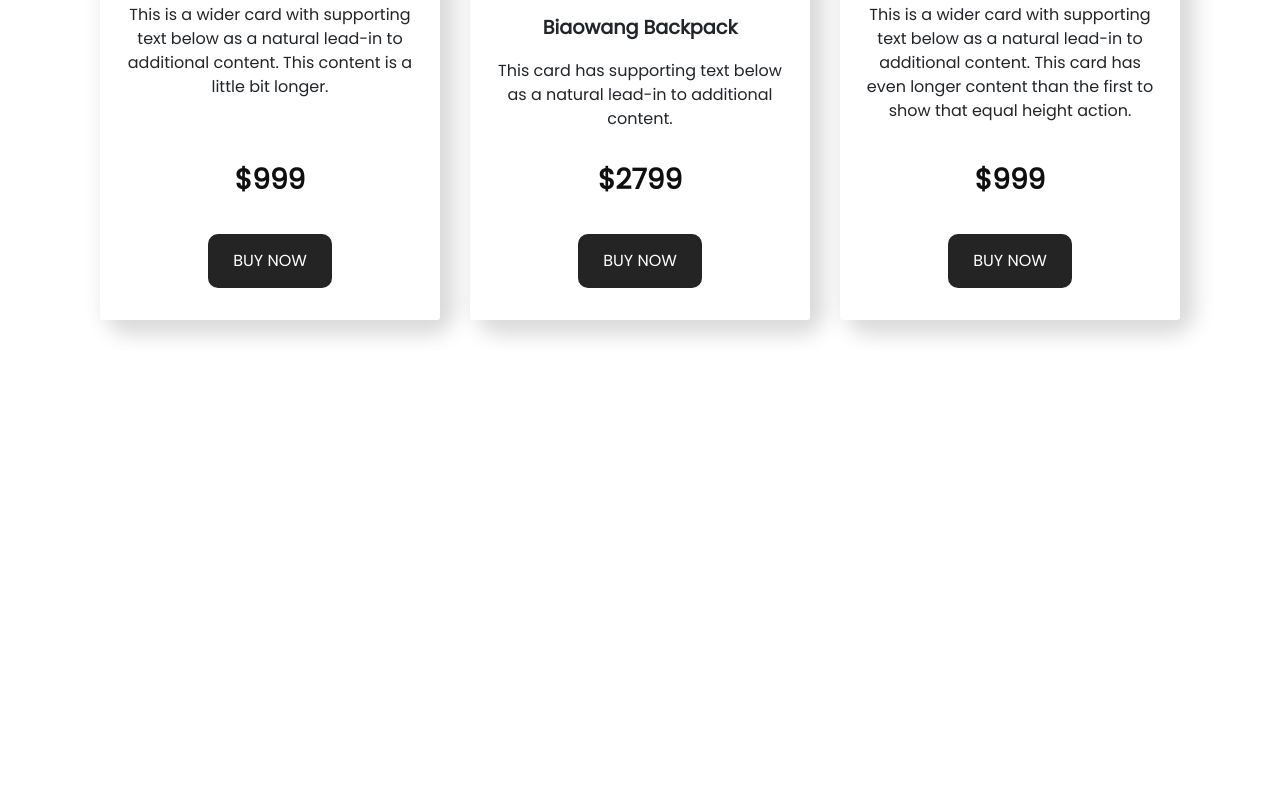
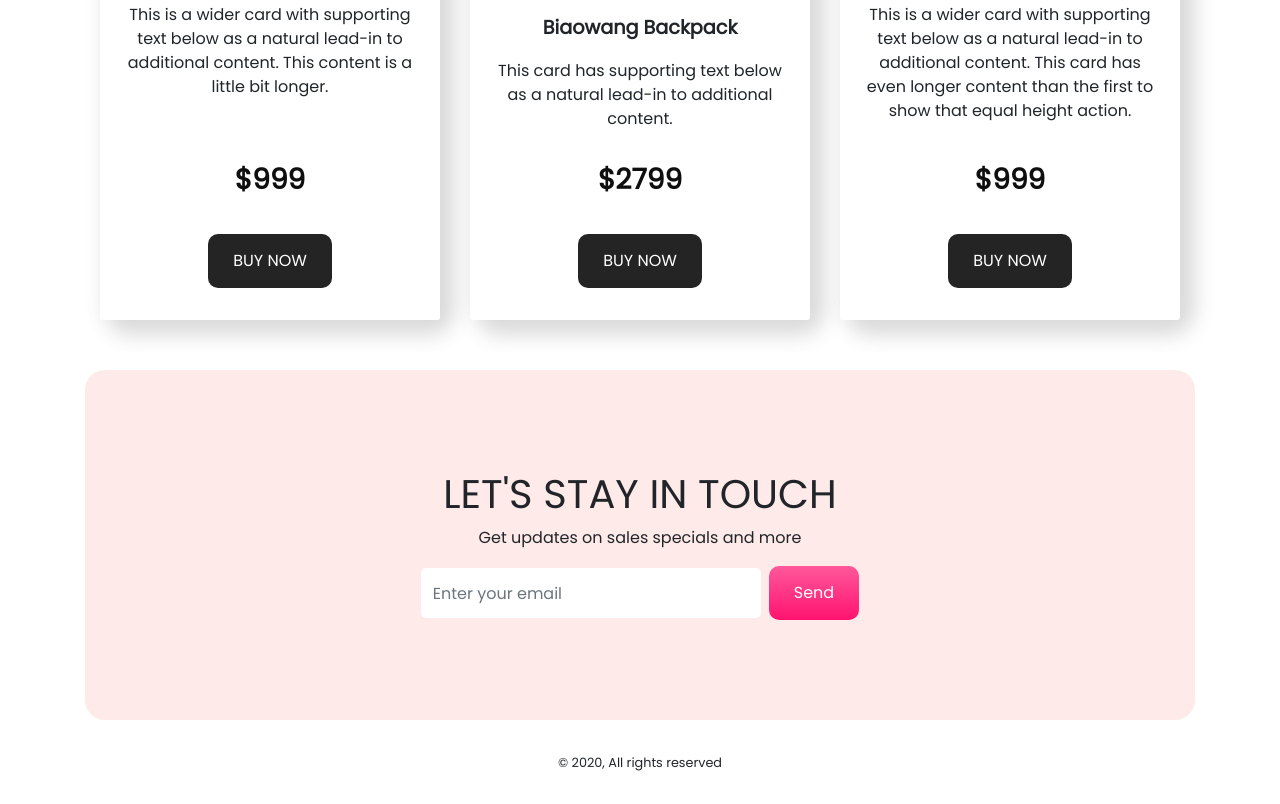
Before and after one commit to rashedhasan7299/panda-e-commerce, a plain HTML site: page index.html in a window 1280 px wide. Shown: the part 2393-3197 px from the top of the page. Before the commit the page ends 2743 px from the top, so only its background shows below. Drawn offline with nearby package versions, Linux system fonts and the light colour scheme.

Commit message:
Added everything

```diff
--- a/index.html
+++ b/index.html
@@ -253,6 +253,20 @@
 
 
     </section>
+    <section id="subscribe" class="d-flex align-items-center justify-content-center">
+        <div>
+            <h1>LET'S STAY IN TOUCH</h1>
+            <p>Get updates on sales specials and more</p>
+            <form class="form-inline my-2 my-lg-0">
+                <input class="form-control mr-sm-2" placeholder="Enter your email">
+                <button class="btn btn-outline-success my-2 my-sm-0" type="submit">Send</button>
+            </form>
+        </div>
+    </section>
+
+    <footer>
+        <small>&copy; 2020, All rights reserved</small>
+    </footer>
 
 
     <script src="https://code.jquery.com/jquery-3.2.1.slim.min.js" integrity="sha384-KJ3o2DKtIkvYIK3UENzmM7KCkRr/rE9/Qpg6aAZGJwFDMVNA/GpGFF93hXpG5KkN" crossorigin="anonymous"></script>
--- a/style.css
+++ b/style.css
@@ -119,3 +119,23 @@ section {
 #shoes, #backpack {
     margin-top: 100px;
 }
+
+
+#subscribe {
+    background: #FEEAE9;
+    padding: 100px 100px;
+    text-align: center;
+    border-radius: 20px;
+
+}
+
+#subscribe .form-control {
+    background-color: rgb(255, 255, 255);
+    border-radius: 5px;
+    height: 50px;
+}
+
+footer {
+    text-align: center;
+    padding-top: 30px;
+}
```
